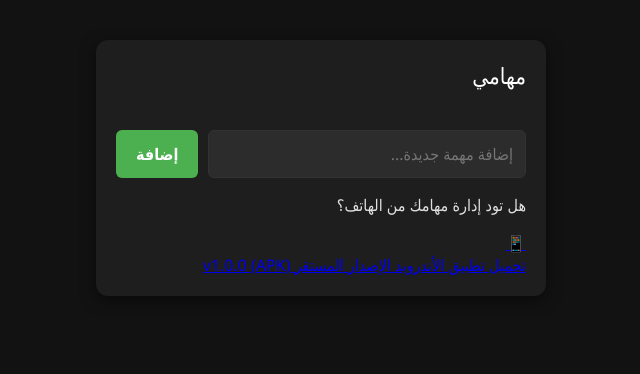
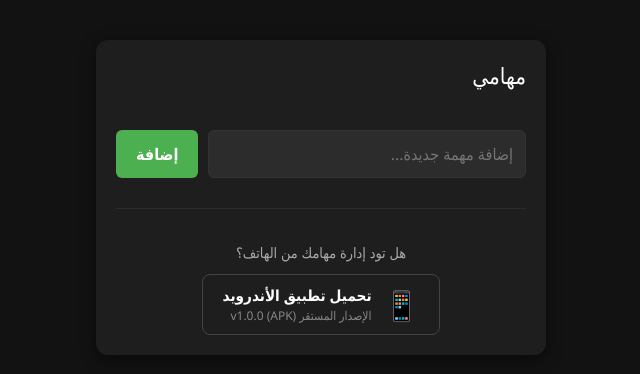
Before and after one commit to webAppLearner/SimpleToDoWebsite, a website: page public/index.html in a window 1280 px wide. Shown: the whole page, without its empty margins (319-959 px from the left). Drawn offline with nearby package versions, Linux system fonts and the light colour scheme; no server answers.

Commit message:
Update style.css

```diff
--- a/public/style.css
+++ b/public/style.css
@@ -53,3 +53,56 @@ button:hover { background: #45a049; }
 .notice-icon {
     font-size: 1.5rem;
 }
+/* تنسيق قسم وزر تحميل التطبيق */
+.download-section {
+    margin-top: 30px;
+    padding-top: 20px;
+    border-top: 1px solid #2c2c2c;
+    text-align: center;
+}
+
+.download-section p {
+    color: #aaaaaa;
+    font-size: 0.9rem;
+    margin-bottom: 12px;
+}
+
+.download-btn {
+    display: inline-flex;
+    align-items: center;
+    background-color: #1e1e1e;
+    border: 1px solid #444444;
+    border-radius: 8px;
+    padding: 10px 20px;
+    text-decoration: none;
+    color: white;
+    transition: background-color 0.3s, border-color 0.3s;
+    cursor: pointer;
+    gap: 12px;
+}
+
+.download-btn:hover {
+    background-color: #2a2a2a;
+    border-color: #4CAF50; /* يتحول للأخضر عند تمرير الماوس */
+}
+
+.btn-icon {
+    font-size: 1.8rem;
+}
+
+.btn-text {
+    display: flex;
+    flex-direction: column;
+    text-align: right;
+}
+
+.btn-title {
+    font-size: 0.95rem;
+    font-weight: bold;
+}
+
+.btn-subtitle {
+    font-size: 0.75rem;
+    color: #888888;
+    margin-top: 2px;
+}
```
